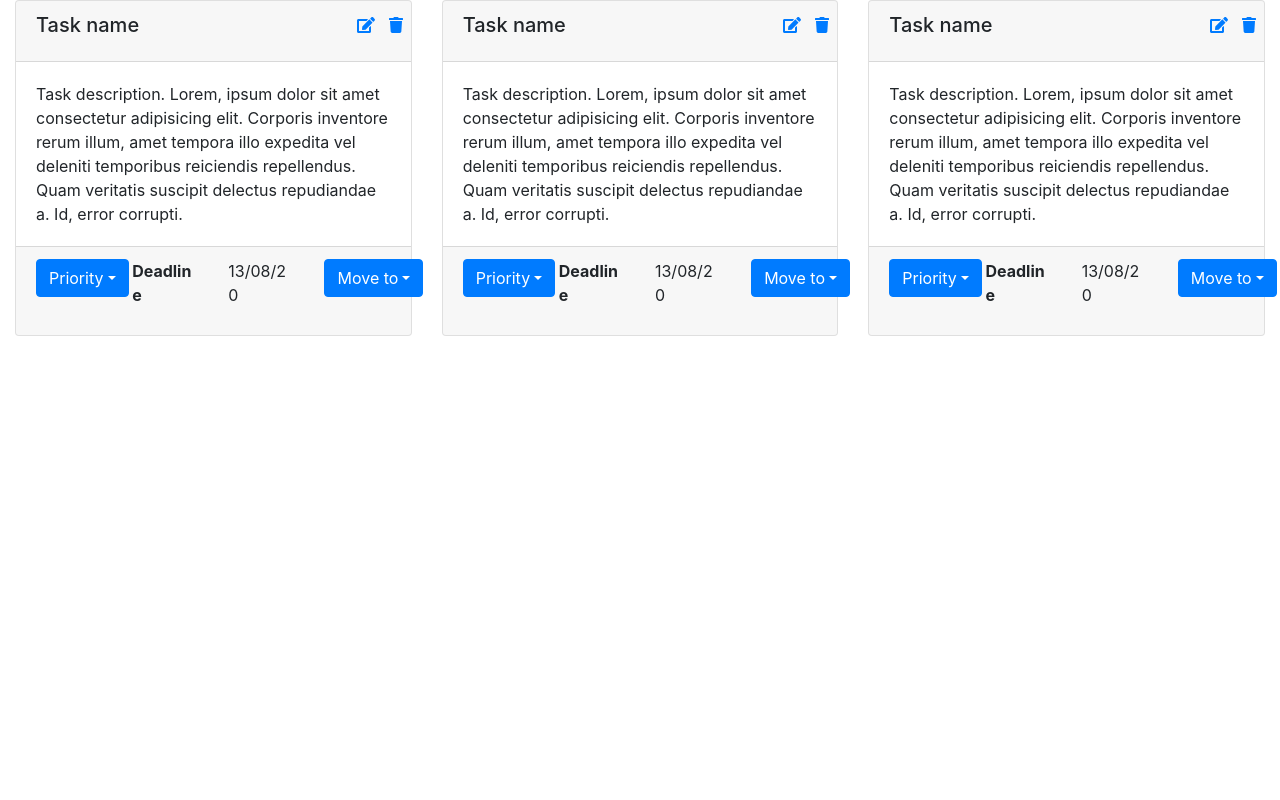
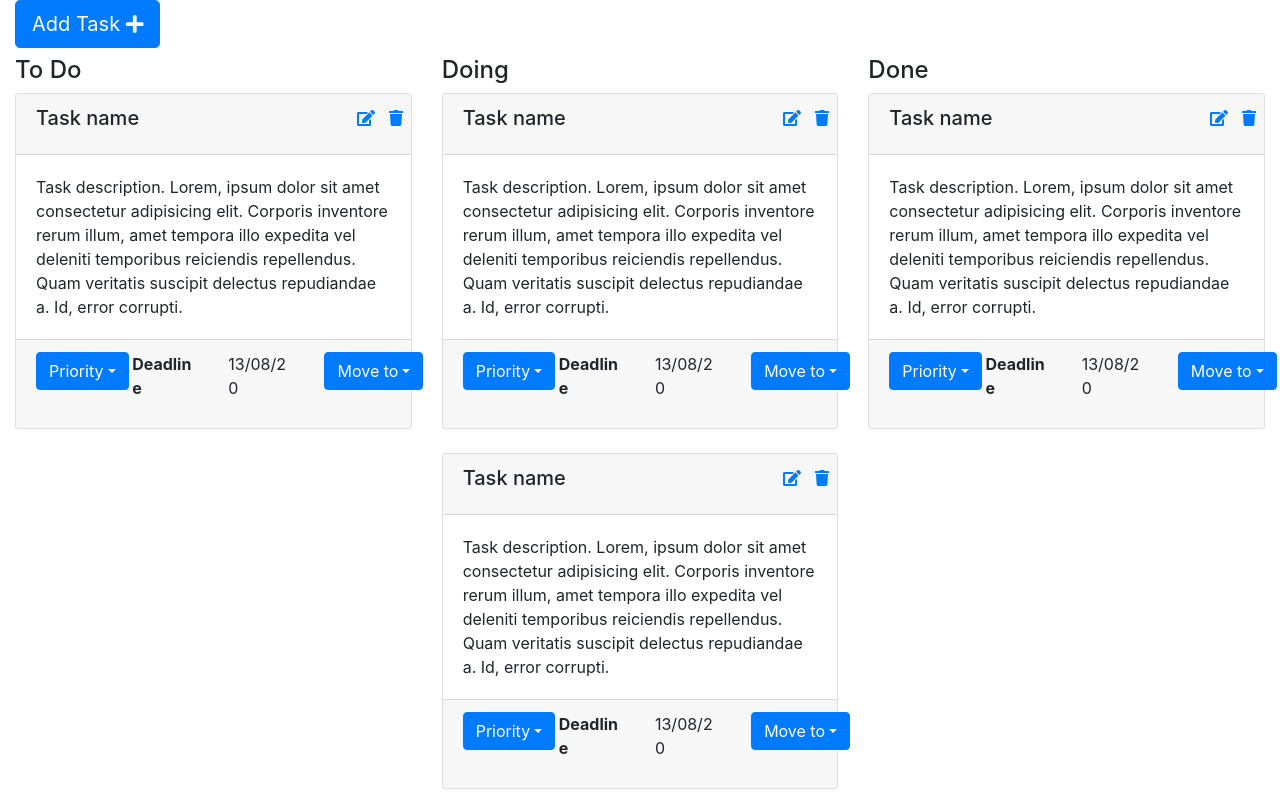
Before and after one commit to nelsonalayon/mistareas, a React (Create React App) app: page / in a window 1280 px wide. Shown: the top 800 px of the page. Built offline with nearby package versions, Linux system fonts and the light colour scheme.

Commit message:
Actualización tarjetas tareas y creación contenedor y boton de agregar nueva

```diff
--- a/src/App.js
+++ b/src/App.js
@@ -1,23 +1,12 @@
 import React from 'react';
-import TaskCard from './components/Card';
-import { Container, Row, Col } from 'react-bootstrap';
+import TaskContainer from './components/TaskContainer';
 
 function App() {
   return (
     <div className="App">
       <header className="App-header">
       </header>
-      <Container fluid>
-        <Row>
-          <Col sm={4}>
-            <TaskCard />
-          </Col>
-          <Col sm={4}><TaskCard />
-          </Col>
-          <Col sm={4}><TaskCard />
-          </Col>
-        </Row>
-      </Container>
+      <TaskContainer />
     </div>
   );
 }
--- a/src/components/Card.jsx
+++ b/src/components/Card.jsx
@@ -1,11 +1,13 @@
 import React from 'react';
 import { Card, Row, Col, DropdownButton, Dropdown } from 'react-bootstrap';
 import { FontAwesomeIcon } from '@fortawesome/react-fontawesome';
-import { faEdit, faTrash, faExclamationCircle, faExclamationTriangle, faLeaf } from '@fortawesome/free-solid-svg-icons'
+import { faEdit, faTrash, faExclamationCircle, faExclamationTriangle, faLeaf } from '@fortawesome/free-solid-svg-icons';
+import '../taskstyles.css';
 
 class TaskCard extends React.Component {
   render() {
     return (
+        <div>
             <Card>
                 <Card.Header>
                     <Row>
@@ -40,7 +42,11 @@ class TaskCard extends React.Component {
                             </DropdownButton></Col>
                     </Row>
                 </Card.Footer>
+
             </Card>
+            <br />
+            </div>
+
     );
   }
 }
--- /dev/null
+++ b/src/components/TaskContainer.jsx
@@ -0,0 +1,42 @@
+import React from 'react';
+import TaskCard from './Card';
+import { Container, Row, Col, Button } from 'react-bootstrap';
+import { FontAwesomeIcon } from '@fortawesome/react-fontawesome';
+import { faPlus } from '@fortawesome/free-solid-svg-icons';
+import '../taskstyles.css';
+
+class TaskContainer extends React.Component {
+  render() {
+    return (
+        <Container fluid>
+            <Row>
+                <Col md={3}>
+                    <div className="mb-2">
+                        <Button variant="primary" size="lg">
+                        Add Task <FontAwesomeIcon icon={faPlus} size="1x" />
+                        </Button>
+                    </div>
+                </Col>
+            </Row>
+            <Row>
+                <Col sm={4}>
+                    <h2>To Do</h2>
+                    <TaskCard />
+                </Col>
+                <Col sm={4}>
+                <h2>Doing</h2>
+                    <TaskCard />
+                    <TaskCard />
+                    <TaskCard />
+                </Col>
+                <Col sm={4}>
+                    <h2>Done</h2>
+                    <TaskCard />
+                </Col>
+            </Row>
+      </Container>
+    );
+  }
+}
+
+export default TaskContainer;
--- /dev/null
+++ b/src/taskstyles.css
@@ -0,0 +1,8 @@
+h2 {
+    font-size: 24px;
+}
+
+p {
+    font-size: 16px;
+    line-height: 24px;
+}
```
Lines whose indentation alone changed are shown as unchanged.
